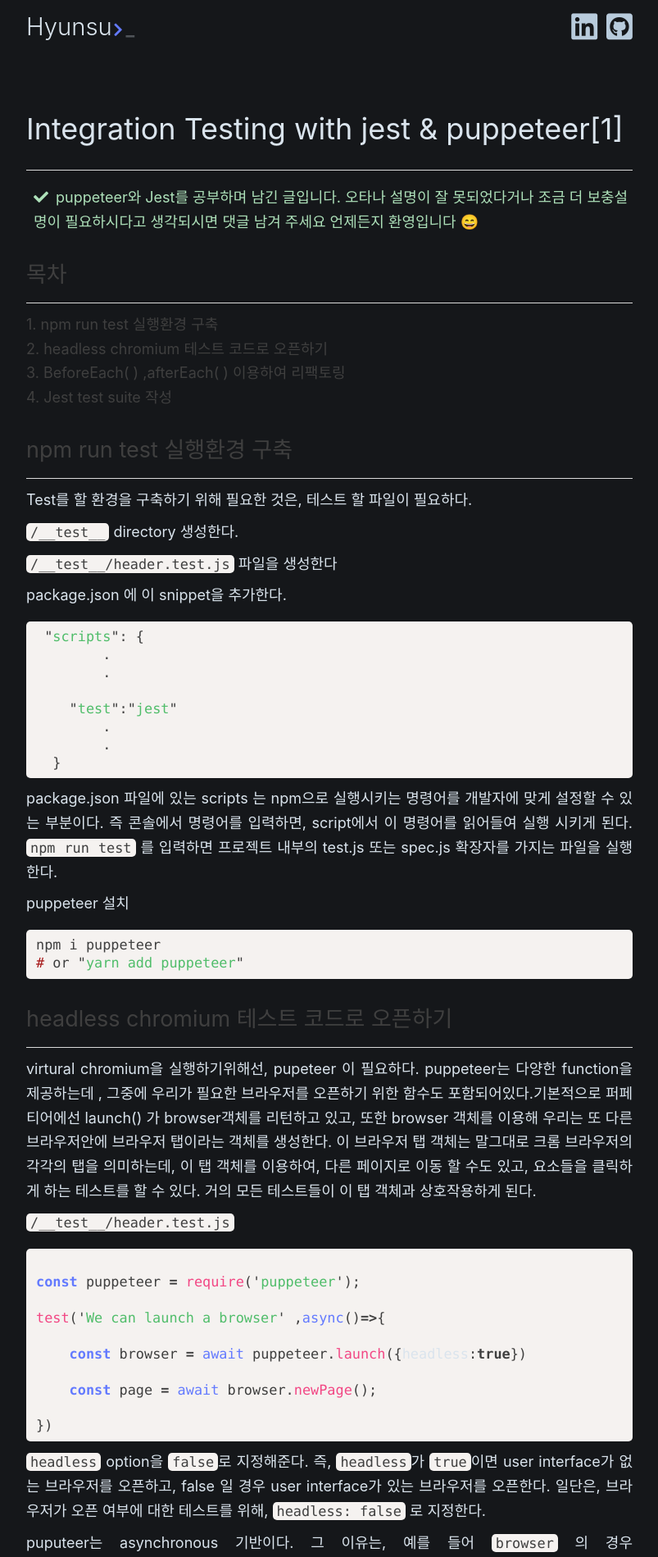
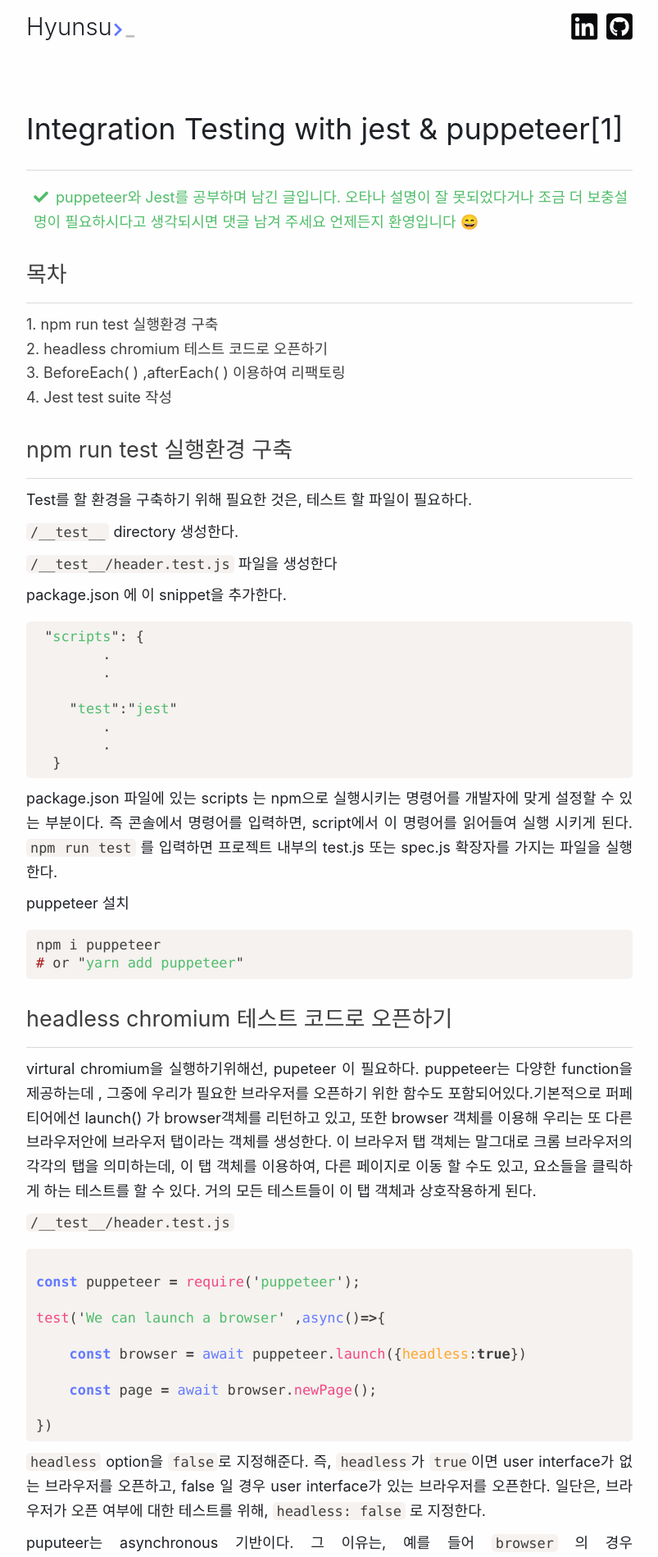
Before and after one commit to sooster910/blogV2, a Jekyll site: the page built from _posts/2020-10-12-IntegrationTesting.md, in a window 1280 px wide. Shown: the top 1899 px of the page at 82% size, without its empty margins (238-1041 px from the left). Built offline with Jekyll 4.4.1, drawn with Linux system fonts in a browser that asks for light colours; comment, search, counter and statistics services are not loaded.

Commit message:
Remove theme toggle button

```diff
--- a/_includes/theme-toggle.html
+++ b/_includes/theme-toggle.html
@@ -1,4 +1,4 @@
-<div class="toggleWrapper">
+<div class="toggleWrapper" style="display:none">
     <input type="checkbox" class="dn" id="theme-toggle" onclick="modeSwitcher()"/>
     <label for="theme-toggle" class="toggle">
     <span class="toggle__handler">
@@ -15,7 +15,7 @@
     </label>
 </div>
 <script type="text/javascript">
-const theme = localStorage.getItem('theme');
+const theme = "light";
 
 if (theme === "light") {
     document.documentElement.setAttribute('data-theme', 'light');
--- a/_sass/dash/_syntax-highlighting.scss
+++ b/_sass/dash/_syntax-highlighting.scss
@@ -36,7 +36,7 @@
   .m     { color: $color-orange } // Literal.Number
   .s     { color: $color-green; } // Literal.String
   .n     { color: $color-foreground; }
-  .na    { color: $color-foreground; } // Name.Attribute
+  .na    { color: #ffa62b; } // Name.Attribute
   .nb    { color: $color-foreground } // Name.Builtin
   .nc    { color: $color-pink; } // Name.Class
   .no    { color: $color-foreground } // Name.Constant
```
Also changed, not shown: other parts of _includes/theme-toggle.html (+1 -0 lines).
